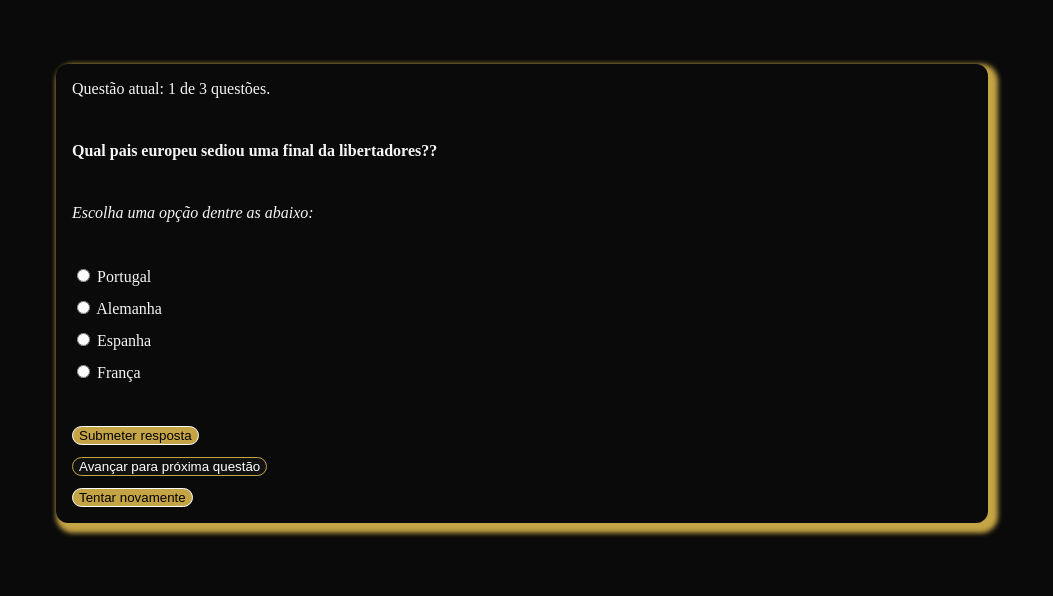
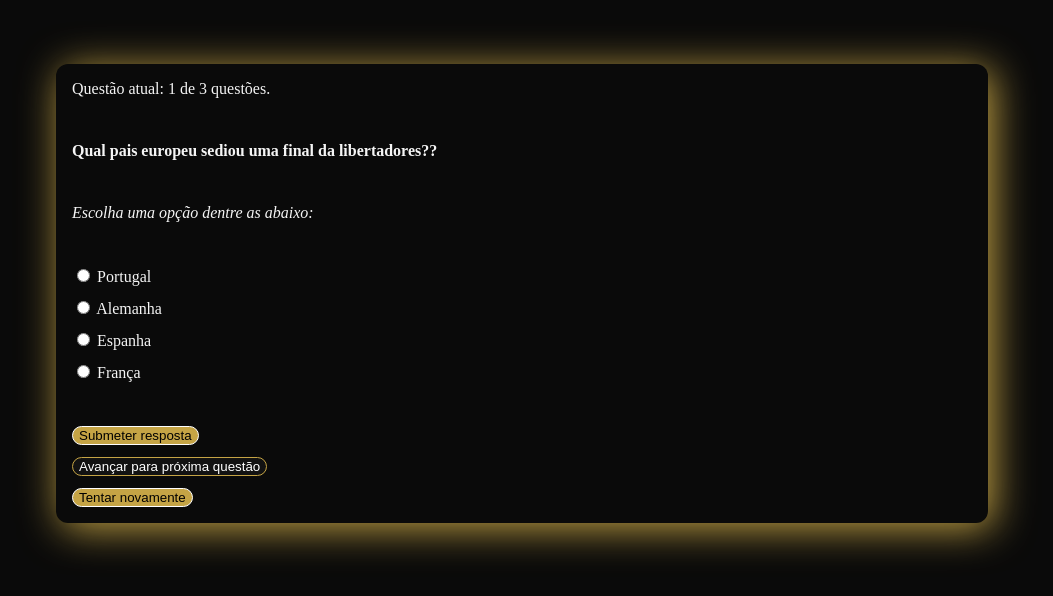
Before and after one commit to Npaivas/Projeto-Individual-, a website: page public/Pages/QUIZZ.html in a window 1280 px wide. Shown: the whole page, without its empty margins (118-1171 px from the left). Drawn offline with Linux system fonts and the light colour scheme.

```diff
--- a/public/CSS/Quizz.css
+++ b/public/CSS/Quizz.css
@@ -45,7 +45,7 @@
 
 .border-secondary {
     border-radius: 12px;
-    box-shadow: 5px 5px 5px 5px #C5A445;
+    box-shadow: 5px 5px 40px #C5A445;
 }
 
 .btn-submeter button{
```
